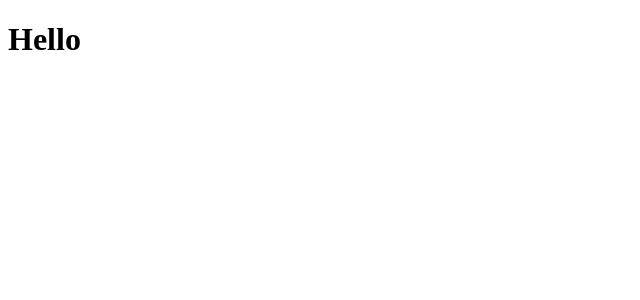
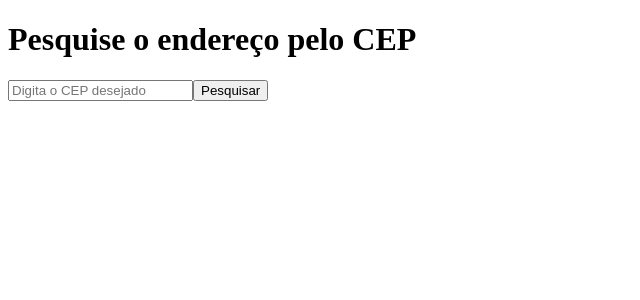
Before and after one commit to pedrofeld/react_api, a React (Vite) app: page / in a window 1280 px wide. Shown: the top 300 px of the page, without its empty margins (0-640 px from the left). Built offline with nearby package versions, Linux system fonts and the light colour scheme.

Commit message:
feat: implementando API de CEPs

```diff
--- a/src/App.tsx
+++ b/src/App.tsx
@@ -1,6 +1,49 @@
+import axios from "axios";
+import { useState } from "react";
+
+interface IAddress {
+  logradouro: string
+  bairro: string
+  localidade: string
+  uf: string
+}
+
 function App() {
+  const [cep, steCep] = useState('');
+  const [address, setAddress] = useState<IAddress | null>(null);
 
-  return <h1>Hello</h1>
+  async function fetchAddress(): Promise<void> {
+    try {
+      const response = await axios.get<IAddress>(
+        `https://viacep.com.br/ws/${cep}/json/`
+      );
+      setAddress(response.data);
+    } catch {
+      throw new Error('Erro ao buscar endereço')
+    }
+  }
+
+  return (
+    <>
+      <h1>Pesquise o endereço pelo CEP</h1>
+      <input
+        type="text"
+        value={cep}
+        onChange={(event) => steCep(event.target.value)}
+        placeholder="Digita o CEP desejado"
+      />
+      <button onClick={fetchAddress}>Pesquisar</button>
+
+      {address && (
+        <div>
+          <p><span>Logradouro:</span> {address.logradouro}</p>
+          <p><span>Bairro:</span> {address.bairro}</p>
+          <p><span>Cidade:</span> {address.localidade}</p>
+          <p><span>UF:</span> {address.uf}</p>
+        </div>
+      )}
+    </>
+  )
 }
 
 export default App
```
